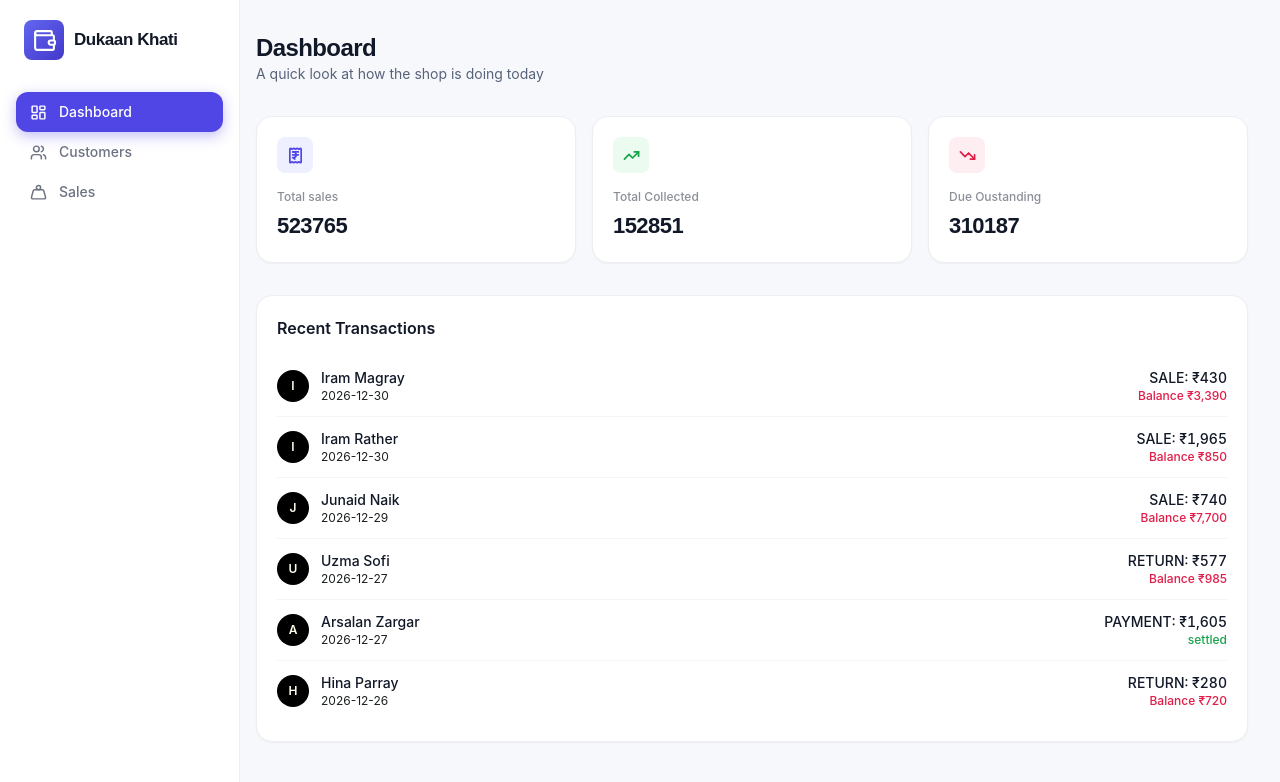
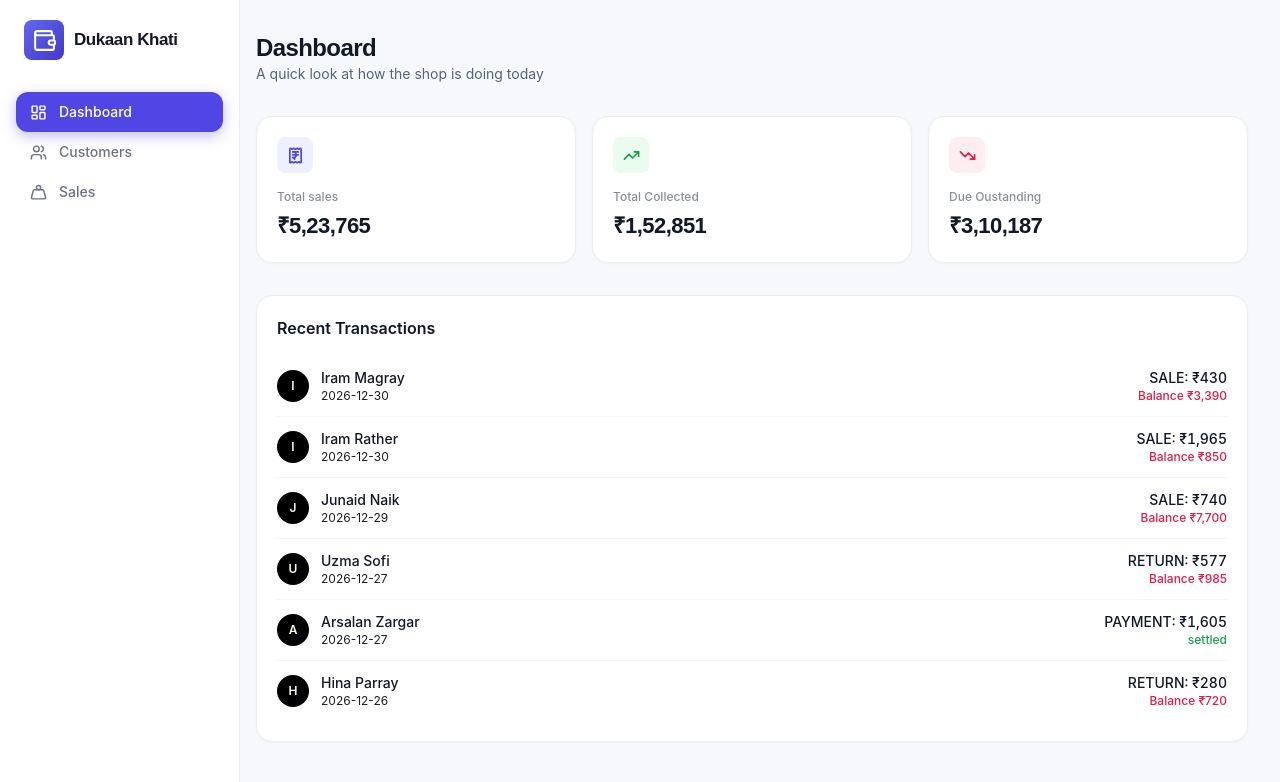
Before and after one commit to Ashiq-Hussain-Kumar/Dukaan-khata, a React (Vite) app: page / in a window 1280 px wide. Shown: the top 782 px of the page. Built offline with nearby package versions, Linux system fonts and the light colour scheme.

Commit message:
fixed :minor changes of utils folder name and transaction vadilation file

```diff
--- a/src/pages/Dashboard.jsx
+++ b/src/pages/Dashboard.jsx
@@ -18,9 +18,9 @@ function Dashboard() {
       <p className="text-sm text-[#576379] mb-8">A quick look at how the shop is doing today</p>
 
       <div className="grid grid-cols-1 sm:grid-cols-3 gap-4 mb-8">
-        <StatCard icon={ReceiptIndianRupee} label={`Total sales`} value={totalSales} tone="indigo"/>
-        <StatCard icon={TrendingUp} label={`Total Collected`} value={totalCollected} tone="green"/>
-        <StatCard icon={TrendingDown} label={`Due Oustanding`} value={totalBalance} tone="rose"/>
+        <StatCard icon={ReceiptIndianRupee} label={`Total sales`} value={currency(totalSales)} tone="indigo"/>
+        <StatCard icon={TrendingUp} label={`Total Collected`} value={currency(totalCollected)} tone="green"/>
+        <StatCard icon={TrendingDown} label={`Due Oustanding`} value={currency(totalBalance)} tone="rose"/>
       </div>
     </div>
 
--- a/src/pages/EditTransaction.jsx
+++ b/src/pages/EditTransaction.jsx
@@ -5,7 +5,7 @@ import { useState, useRef } from "react";
 import PaymentSection from "../components/PaymentSection";
 import SaleReturnSection from "../components/SaleReturnSection";
 import { focusField } from "../utils/focusField";
-import { hasTransactionValidationError } from "../utils/TransationValidationError";
+import  {hasTransactionValidationError} from "../utils/TransactionValidationError";
 import Snackbar from "../components/snackBar";
 
 
--- a/src/pages/NewTransaction.jsx
+++ b/src/pages/NewTransaction.jsx
@@ -5,7 +5,7 @@ import PaymentSection from "../components/PaymentSection";
 import SaleReturnSection from "../components/SaleReturnSection";
 import { ArrowLeft } from "lucide-react";
 import { focusField } from "../utils/focusField";
-import { hasTransactionValidationError } from "../utils/TransationValidationError";
+import  {hasTransactionValidationError}  from "../utils/TransactionValidationError";
 import Snackbar from "../components/snackBar";
 
 
```
